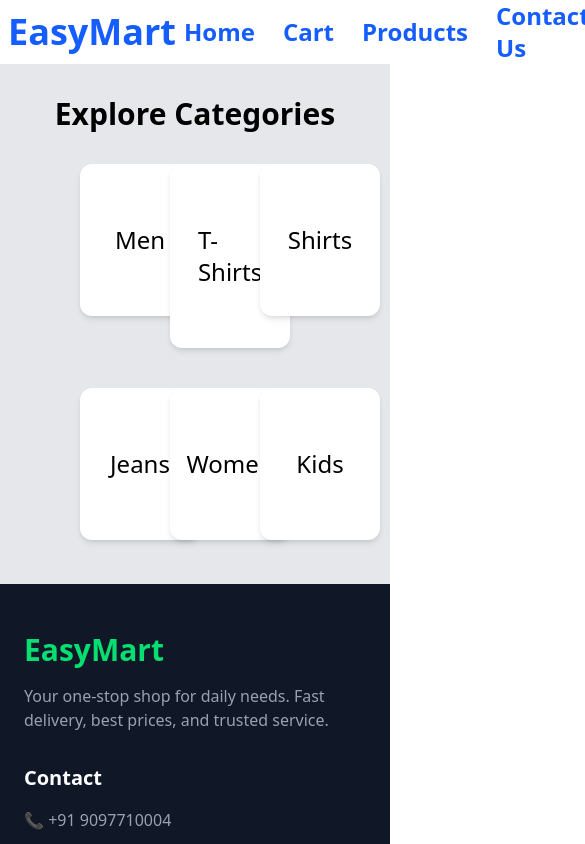
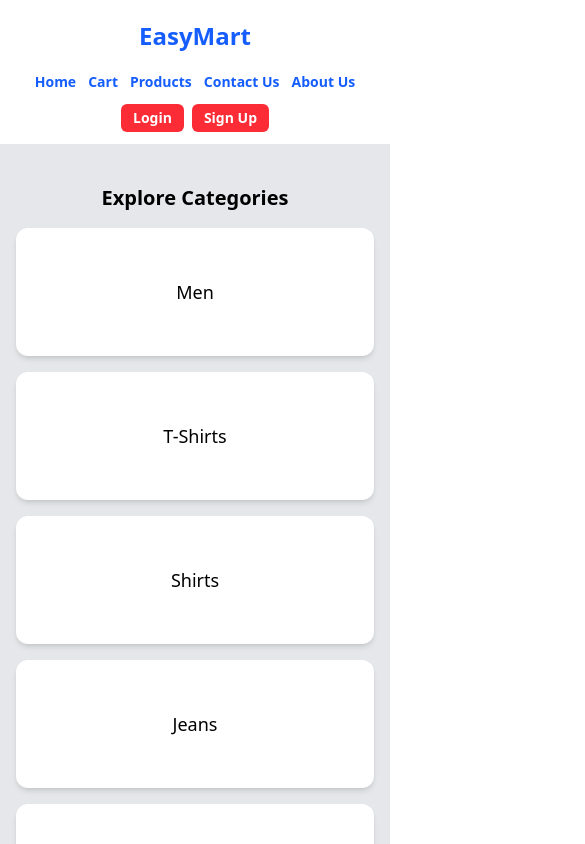
Before and after one commit to gauravkumar2005/EasyMart, a React (Vite) app in the folder Frontend/: page /products in a window 390 px wide. Shown: the top 844 px of the page, 585 px wide, since content can reach past the window. Built offline with nearby package versions, Linux system fonts and the light colour scheme.

Commit message:
make responsive

```diff
--- a/Frontend/src/components/Navbar/Navbar.jsx
+++ b/Frontend/src/components/Navbar/Navbar.jsx
@@ -1,40 +1,41 @@
 import { Link } from 'react-router-dom';
 
- function Navbar()  {
+function Navbar()  {
  return(
 <>
-   <div  className="w-screen h-16 bg-white flex items-center justify-around text-3xl">
+   <div className="w-full bg-white flex flex-col md:flex-row items-center justify-between px-4 sm:px-6 md:px-10 py-3 gap-3 md:gap-0">
 
-        <h2 className="p-2  text-4xl  text-blue-600 font-extrabold hover:scale-120">
+        <h2 className="p-2 text-2xl sm:text-3xl md:text-4xl text-blue-600 font-extrabold transition hover:scale-110 whitespace-nowrap">
           <Link to="/">EasyMart</Link>
-          </h2>
+        </h2>
 
-        <ul className="flex gap-7 items-center justify-center">
-        <li className="text-2xl  text-blue-600  font-bold  transition hover:scale-110">
+        <ul className="flex flex-wrap md:flex-nowrap gap-3 sm:gap-5 md:gap-7 items-center justify-center text-center">
+          <li className="text-sm sm:text-base md:text-xl lg:text-2xl text-blue-600 font-bold transition hover:scale-110">
            <Link to='/home'>Home</Link>
-        </li>
-        <li className="text-2xl  text-blue-600  font-bold  transition hover:scale-110">
+          </li>
+          <li className="text-sm sm:text-base md:text-xl lg:text-2xl text-blue-600 font-bold transition hover:scale-110">
           <Link to='/cart'>Cart</Link>
           </li>
-        <li className="text-2xl  text-blue-600 font-bold  transition hover:scale-110">
+          <li className="text-sm sm:text-base md:text-xl lg:text-2xl text-blue-600 font-bold transition hover:scale-110">
           <Link to='/products'>Products</Link>
           </li>
-        <li className="text-2xl  text-blue-600 font-bold  transition hover:scale-110">
+          <li className="text-sm sm:text-base md:text-xl lg:text-2xl text-blue-600 font-bold transition hover:scale-110">
           <Link to='/contact'>Contact Us</Link>
           </li>
-        <li className="text-2xl  text-blue-600 font-bold  transition hover:scale-110">
+          <li className="text-sm sm:text-base md:text-xl lg:text-2xl text-blue-600 font-bold transition hover:scale-110">
           <Link to='/about'>About Us</Link>
           </li>
       </ul>
-      <div className="flex gap-7 items-center justify-center  text-2xl font-bold text-white">
-         <p className="pl-3 pr-3 pt-1 pb-1 rounded-md  bg-red-500 hover:scale-110">
+
+      <div className="flex flex-wrap gap-2 sm:gap-4 items-center justify-center text-sm sm:text-base md:text-lg lg:text-2xl font-bold text-white">
+         <p className="px-3 py-1 rounded-md bg-red-500 transition hover:scale-110 whitespace-nowrap">
           <Link to='/login'>Login</Link>
         </p>
-        <p className="pl-3 pr-3 pt-1 pb-1 rounded-md  bg-red-500 hover:scale-110">
+        <p className="px-3 py-1 rounded-md bg-red-500 transition hover:scale-110 whitespace-nowrap">
           <Link to='/sign'>Sign Up</Link>
         </p>
       </div>
- </div>
+   </div>
 </>
   );
 }
--- a/Frontend/src/pages/Cart/Cart.jsx
+++ b/Frontend/src/pages/Cart/Cart.jsx
@@ -7,8 +7,8 @@ function Cart () {
                 Your Cart
             </h1>
 
-            <div className=" flex justify-around">
-            <div className="h-50 w-150 bg-white flex items-center shadow-md  gap-6 rounded-xl p-5">
+            <div className=" flex  flex-col lg:flex-row gap-6 items-center lg:items-start justify-center lg:justify-around">
+            <div className="w-full max-w-2xl bg-white flex flex-col sm:flex-row items-center shadow-md  gap-6 rounded-xl p-4 sm:p-5">
               <div>
                 <img
                 src={Tshirt}
--- a/Frontend/src/pages/Product/Product.jsx
+++ b/Frontend/src/pages/Product/Product.jsx
@@ -2,17 +2,51 @@ import { Link } from "react-router-dom";
 
 function Product() {
     return(
-        <section className=" w-screen h-130 bg-gray-200">
+        <section className="w-full min-h-screen bg-gray-200 px-4 sm:px-6 md:px-10 py-6">
            <div>
-           <h2 className=" p-8 text-3xl text-black  flex items-center justify-center font-extrabold">Explore Categories</h2>
+           <h2 className="p-4 sm:p-6 md:p-8 text-xl sm:text-2xl md:text-3xl text-black flex items-center justify-center font-extrabold text-center">
+             Explore Categories
+           </h2>
+
            <div>
-            <ul className="grid grid-cols-3 gap-10 ml-20 mr-20">
-                 <li> <Link to="/men" className=" p-15 bg-white text-2xl flex items-center justify-center  rounded-xl shadow-md">Men</Link></li>
-                 <li><Link to="/tshirt" className=" p-15 bg-white text-2xl flex items-center justify-center  rounded-xl shadow-md">T-Shirts</Link></li>
-                 <li><Link to="/shirts" className=" p-15 bg-white text-2xl flex items-center justify-center  rounded-xl shadow-md">Shirts</Link></li>
-                 <li><Link to="/jeans"  className=" p-15 bg-white text-2xl flex items-center justify-center  rounded-xl shadow-md">Jeans</Link></li>
-                 <li><Link to="/women" className=" p-15 bg-white text-2xl flex items-center justify-center  rounded-xl shadow-md">Women</Link></li>
-                 <li><Link  to="/kids"  className=" p-15 bg-white text-2xl flex items-center justify-center  rounded-xl shadow-md">Kids</Link></li>
+            <ul className="grid grid-cols-1 sm:grid-cols-2 md:grid-cols-3 gap-4 sm:gap-6 md:gap-10">
+
+                 <li>
+                   <Link to="/men" className="w-full h-32 sm:h-36 md:h-44 bg-white text-lg sm:text-xl md:text-2xl flex items-center justify-center rounded-xl shadow-md">
+                     Men
+                   </Link>
+                 </li>
+
+                 <li>
+                   <Link to="/tshirt" className="w-full h-32 sm:h-36 md:h-44 bg-white text-lg sm:text-xl md:text-2xl flex items-center justify-center rounded-xl shadow-md">
+                     T-Shirts
+                   </Link>
+                 </li>
+
+                 <li>
+                   <Link to="/shirts" className="w-full h-32 sm:h-36 md:h-44 bg-white text-lg sm:text-xl md:text-2xl flex items-center justify-center rounded-xl shadow-md">
+                     Shirts
+                   </Link>
+                 </li>
+
+                 <li>
+                   <Link to="/jeans" className="w-full h-32 sm:h-36 md:h-44 bg-white text-lg sm:text-xl md:text-2xl flex items-center justify-center rounded-xl shadow-md">
+                     Jeans
+                   </Link>
+                 </li>
+
+                 <li>
+                   <Link to="/women" className="w-full h-32 sm:h-36 md:h-44 bg-white text-lg sm:text-xl md:text-2xl flex items-center justify-center rounded-xl shadow-md">
+                     Women
+                   </Link>
+                 </li>
+
+                 <li>
+                   <Link to="/kids" className="w-full h-32 sm:h-36 md:h-44 bg-white text-lg sm:text-xl md:text-2xl flex items-center justify-center rounded-xl shadow-md">
+                     Kids
+                   </Link>
+                 </li>
+
             </ul>
            </div>
            </div>
```
